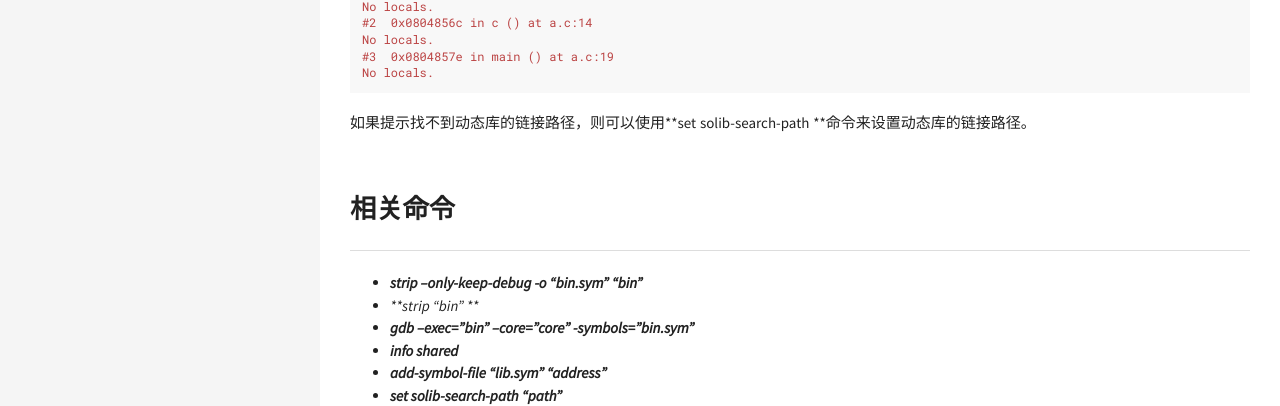
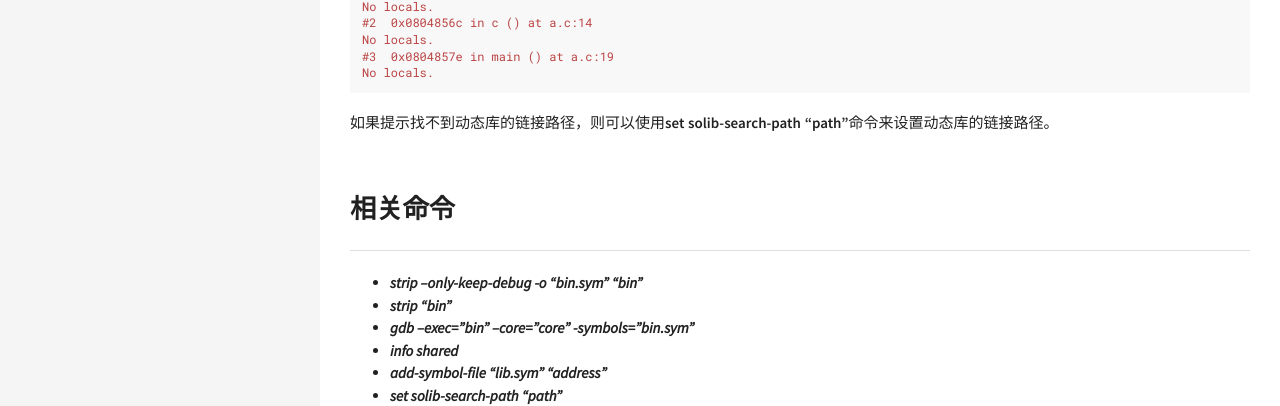
Before and after one commit to iptraveller/iptraveller.github.com, a Jekyll site: the page built from _posts/2016-09-26-linux-gdb-strip-debug.md, in a window 1280 px wide. Shown: the part 2646-3052 px from the top of the page. Built offline with Jekyll 4.4.1, drawn with Linux system fonts in a browser that asks for light colours.

Commit message:
add linux-gdb-strip-debug

```diff
--- a/_posts/2016-09-26-linux-gdb-strip-debug.md
+++ b/_posts/2016-09-26-linux-gdb-strip-debug.md
@@ -130,11 +130,11 @@ No locals.
 No locals.
 {% endhighlight %}
 
-如果提示找不到动态库的链接路径，则可以使用**set solib-search-path <path>**命令来设置动态库的链接路径。
+如果提示找不到动态库的链接路径，则可以使用**set solib-search-path "path"**命令来设置动态库的链接路径。
 
 ## 相关命令
 * ***strip --only-keep-debug -o "bin.sym" "bin"***
-* ***strip "bin" ***
+* ***strip "bin"***
 * ***gdb --exec="bin" --core="core" -symbols="bin.sym"***
 * ***info shared***
 * ***add-symbol-file "lib.sym" "address"***
```
